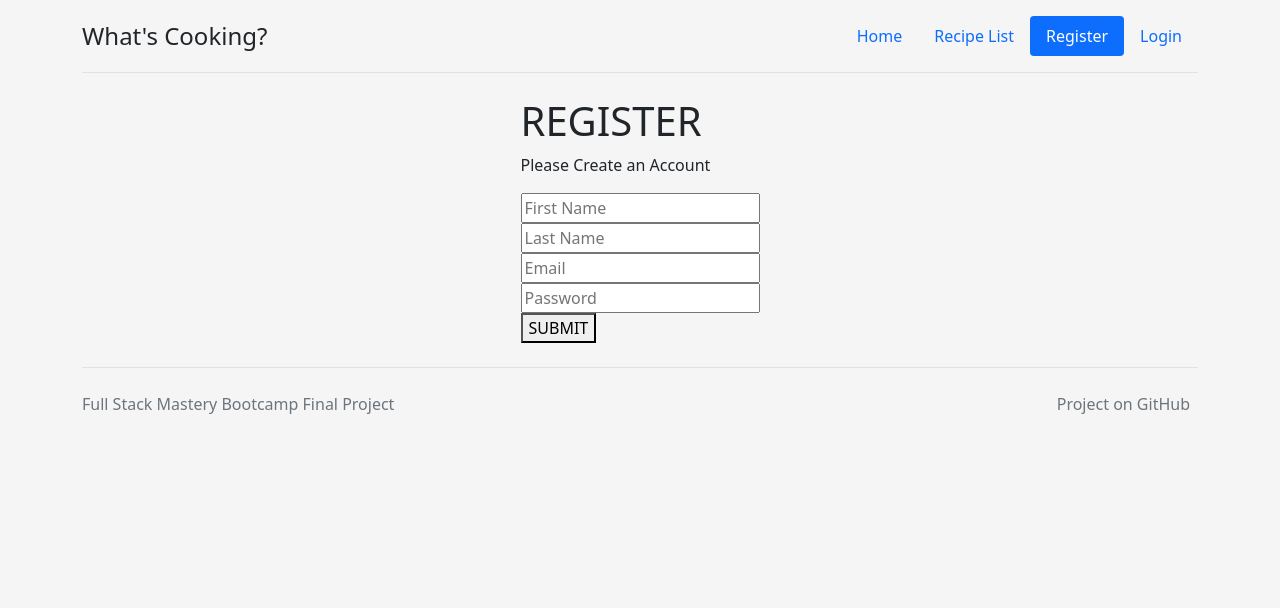
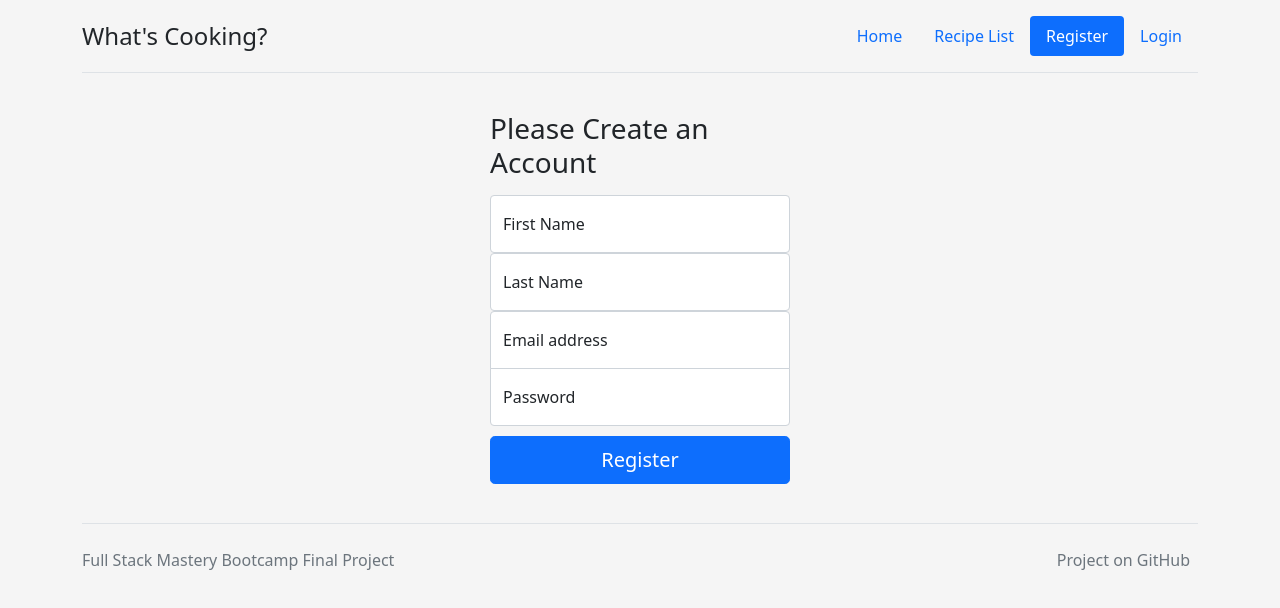
Before and after one commit to pszponder/fsm-final-project-recipe-app, a React (Create React App) app in the folder frontend/: page /register in a window 1280 px wide. Shown: the top 608 px of the page. Built offline with nearby package versions, Linux system fonts and the light colour scheme.

Commit message:
Add bootstrap elements and styling to components

```diff
--- a/frontend/src/pages/Login.jsx
+++ b/frontend/src/pages/Login.jsx
@@ -2,6 +2,7 @@ import React, { useState, useContext } from 'react';
 import { Navigate } from 'react-router-dom';
 import axios from '../api/axios';
 import AuthContext from '../context/AuthProvider';
+import '../styles/login.css';
 
 function Login() {
   // Extract the state and setter shared from the AuthContext
@@ -49,48 +50,47 @@ function Login() {
 
   return (
     <>
+      <main className="form-signin">
         {loggedIn ? (
           <Navigate to="/" />
         ) : (
-        <div>
-          {/* HEADER SECTION */}
-          <section>
-            <h1>Login</h1>
-            <p>Please Login</p>
-          </section>
-          {/* FORM SECTION */}
-          <section>
           <form onSubmit={handleSubmit}>
-              <div>
+            <h1 className="h3 mb-3 fw-normal">Please Sign In</h1>
+            <div className="form-floating">
               <input
-                  type="text"
+                type="email"
+                className="form-control"
+                placeholder="name@example.com"
                 id="email"
                 name="email"
                 value={loginData.email}
-                  placeholder="Email"
                 onChange={handleInputChange}
               />
+              <label htmlFor="floatingInput">Email address</label>
             </div>
-              <div>
+            <div className="form-floating">
               <input
-                  type="text"
+                type="password"
+                className="form-control"
+                placeholder="Password"
                 id="password"
                 name="password"
                 value={loginData.password}
-                  placeholder="Password"
                 onChange={handleInputChange}
               />
+              <label htmlFor="floatingPassword">Password</label>
             </div>
-              <div>
-                <button type="submit">SUBMIT</button>
-              </div>
+            <button className="w-100 btn btn-lg btn-primary" type="submit">
+              Sign in
+            </button>
           </form>
-          </section>
-        </div>
         )}
+      </main>
       <section>
         {loginError ? (
-          <h2>Please enter the correct login information</h2>
+          <div class="alert alert-danger form-signin" role="alert">
+            Please enter the correct login information
+          </div>
         ) : null}
       </section>
     </>
--- a/frontend/src/pages/Logout.jsx
+++ b/frontend/src/pages/Logout.jsx
@@ -2,6 +2,7 @@ import React, { useState, useEffect, useContext } from 'react';
 import axios from '../api/axios';
 import AuthContext from '../context/AuthProvider';
 import DataContext from '../context/DataProvider';
+import '../styles/logout.css';
 
 function Logout() {
   // Extract the state and setter shared from the AuthContext
@@ -42,10 +43,17 @@ function Logout() {
   }, []);
 
   return (
-    <div>
-      {loggedIn ? <h1>Error Logging Out</h1> : <h1>Successfully Logged Out</h1>}
+    <div className="form-signout">
+      {loggedIn ? (
+        <div class="alert alert-danger" role="alert">
+          Error Logging Out
+        </div>
+      ) : (
+        <div class="alert alert-success" role="alert">
+          Successfully Logged Out
+        </div>
+      )}
     </div>
   );
 }
-
 export default Logout;
--- a/frontend/src/pages/RecipeDetail.jsx
+++ b/frontend/src/pages/RecipeDetail.jsx
@@ -7,23 +7,42 @@ function RecipeDetail() {
   console.log(state);
 
   return (
-    <div>
-      <Link to="/recipe-list">Back</Link>
-      <h1>{state.recipeName}</h1>
-      <h2>{state.recipeDescription}</h2>
-      <ul>
+    <>
+      <article className="recipe-detail">
+        <h2 className="recipe-detail-title">{state.recipeName}</h2>
+        <p className="pb-4 border-bottom">{state.recipeDescription}</p>
+        <h3>Recipe Ingredients</h3>
+        <p>Here is a list of ingredients required to complete the recipe:</p>
+        <table className="table">
+          <thead>
+            <tr>
+              <th>Ingredient</th>
+              <th>Qty</th>
+              <th>Unit of Measurement</th>
+            </tr>
+          </thead>
+          <tbody>
             {state.recipeIngredients.map((ingredient, idx) => (
-          <li key={`ingredient${idx}`}>
-            {`${ingredient.ingredientName}: ${ingredient.ingredientQty} ${ingredient.ingredientUnitOfMeasurement}`}
-          </li>
+              <tr key={`ingredient${idx}`}>
+                <td>{ingredient.ingredientName}</td>
+                <td>{ingredient.ingredientQty}</td>
+                <td>{ingredient.ingredientUnitOfMeasurement}</td>
+              </tr>
             ))}
-      </ul>
+          </tbody>
+        </table>
+        <h3>Recipe Directions</h3>
+        <p>Follow these directions in order to create the recipe:</p>
         <ol>
           {state.recipeDirections.map((direction, idx) => (
             <li key={`direction${idx}`}>{direction}</li>
           ))}
         </ol>
-    </div>
+        <Link to="/recipe-list" className="btn btn-primary">
+          Back to Recipe List
+        </Link>
+      </article>
+    </>
   );
 }
 
--- a/frontend/src/pages/RecipeList.jsx
+++ b/frontend/src/pages/RecipeList.jsx
@@ -1,16 +1,12 @@
-import React, { useState, useEffect, useContext } from 'react';
+import React, { useEffect, useContext } from 'react';
 import { useNavigate } from 'react-router-dom';
 import axios from '../api/axios';
 import DataContext from '../context/DataProvider';
 
 function RecipeList() {
   // Extract the state and setter shared from the DataContext
-  const {
-    recipeList,
-    setRecipeList,
-    userIngredientList,
-    setUserIngredientList,
-  } = useContext(DataContext);
+  const { recipeList, setRecipeList, userIngredientList } =
+    useContext(DataContext);
 
   // Create a navigate function to navigate to Recipe Detail
   const navigateRecipeDetail = useNavigate();
@@ -19,9 +15,6 @@ function RecipeList() {
   const handleClick = (recipe) => {
     navigateRecipeDetail('/recipe-detail', { state: recipe });
   };
-
-  // // Convert the name of the
-  // const userIngredientsNames = userIngredientList.map(ingredient => ingredient.ingredientName);
 
   // Call the API to extract recipe list on component load
   //  (pass in empty array as 2nd argument)
--- a/frontend/src/pages/Register.jsx
+++ b/frontend/src/pages/Register.jsx
@@ -1,6 +1,7 @@
 import React, { useState, useEffect } from 'react';
 import { Navigate } from 'react-router-dom';
 import axios from '../api/axios';
+import '../styles/register.css';
 
 function Register() {
   // Define initial state and state setter
@@ -44,30 +45,27 @@ function Register() {
 
   return (
     <>
+      <main className="form-register">
         {registerSuccess ? (
           <Navigate to="/login" />
         ) : (
-        <div>
-          {/* HEADER SECTION */}
-          <section>
-            <h1>REGISTER</h1>
-            <p>Please Create an Account</p>
-          </section>
-          {/* FORM SECTION*/}
-          <section>
           <form onSubmit={handleSubmit}>
-              <div>
+            <h1 className="h3 mb-3 fw-normal">Please Create an Account</h1>
+            <div className="form-floating">
               <input
                 type="text"
+                className="form-control"
                 id="firstName"
                 name="firstName"
                 value={registerData.firstName}
                 placeholder="First Name"
                 onChange={handleInputChange}
               />
+              <label htmlFor="floatingInput">First Name</label>
             </div>
-              <div>
+            <div className="form-floating">
               <input
+                className="form-control"
                 type="text"
                 id="lastName"
                 name="lastName"
@@ -75,37 +73,43 @@ function Register() {
                 placeholder="Last Name"
                 onChange={handleInputChange}
               />
+              <label htmlFor="floatingInput">Last Name</label>
             </div>
-              <div>
+            <div className="form-floating">
               <input
-                  type="text"
+                type="email"
+                className="form-control"
+                placeholder="name@example.com"
                 id="email"
                 name="email"
                 value={registerData.email}
-                  placeholder="Email"
                 onChange={handleInputChange}
               />
+              <label htmlFor="floatingInput">Email address</label>
             </div>
-              <div>
+            <div className="form-floating">
               <input
-                  type="text"
+                type="password"
+                className="form-control"
+                placeholder="Password"
                 id="password"
                 name="password"
                 value={registerData.password}
-                  placeholder="Password"
                 onChange={handleInputChange}
               />
+              <label htmlFor="floatingPassword">Password</label>
             </div>
-              <div>
-                <button type="submit">SUBMIT</button>
-              </div>
+            <button className="w-100 btn btn-lg btn-primary" type="submit">
+              Register
+            </button>
           </form>
-          </section>
-        </div>
         )}
+      </main>
       <section>
         {registerError ? (
-          <h2>Please enter the correct register information</h2>
+          <div class="alert alert-danger form-register" role="alert">
+            Please enter the correct registration information
+          </div>
         ) : null}
       </section>
     </>
--- /dev/null
+++ b/frontend/src/styles/login.css
@@ -0,0 +1,26 @@
+.form-signin {
+  width: 100%;
+  max-width: 330px;
+  padding: 15px;
+  margin: auto;
+}
+
+.form-signin .checkbox {
+  font-weight: 400;
+}
+
+.form-signin .form-floating:focus-within {
+  z-index: 2;
+}
+
+.form-signin input[type='email'] {
+  margin-bottom: -1px;
+  border-bottom-right-radius: 0;
+  border-bottom-left-radius: 0;
+}
+
+.form-signin input[type='password'] {
+  margin-bottom: 10px;
+  border-top-left-radius: 0;
+  border-top-right-radius: 0;
+}
--- /dev/null
+++ b/frontend/src/styles/logout.css
@@ -0,0 +1,6 @@
+.form-signout {
+  width: 100%;
+  max-width: 330px;
+  padding: 15px;
+  margin: auto;
+}
--- /dev/null
+++ b/frontend/src/styles/register.css
@@ -0,0 +1,26 @@
+.form-register {
+  width: 100%;
+  max-width: 330px;
+  padding: 15px;
+  margin: auto;
+}
+
+.form-register .checkbox {
+  font-weight: 400;
+}
+
+.form-register .form-floating:focus-within {
+  z-index: 2;
+}
+
+.form-register input[type='email'] {
+  margin-bottom: -1px;
+  border-bottom-right-radius: 0;
+  border-bottom-left-radius: 0;
+}
+
+.form-register input[type='password'] {
+  margin-bottom: 10px;
+  border-top-left-radius: 0;
+  border-top-right-radius: 0;
+}
```
Also changed, not shown: frontend/src/styles/recipeDetail.css (added, +13 -0 lines). Lines whose indentation alone changed are shown as unchanged.
